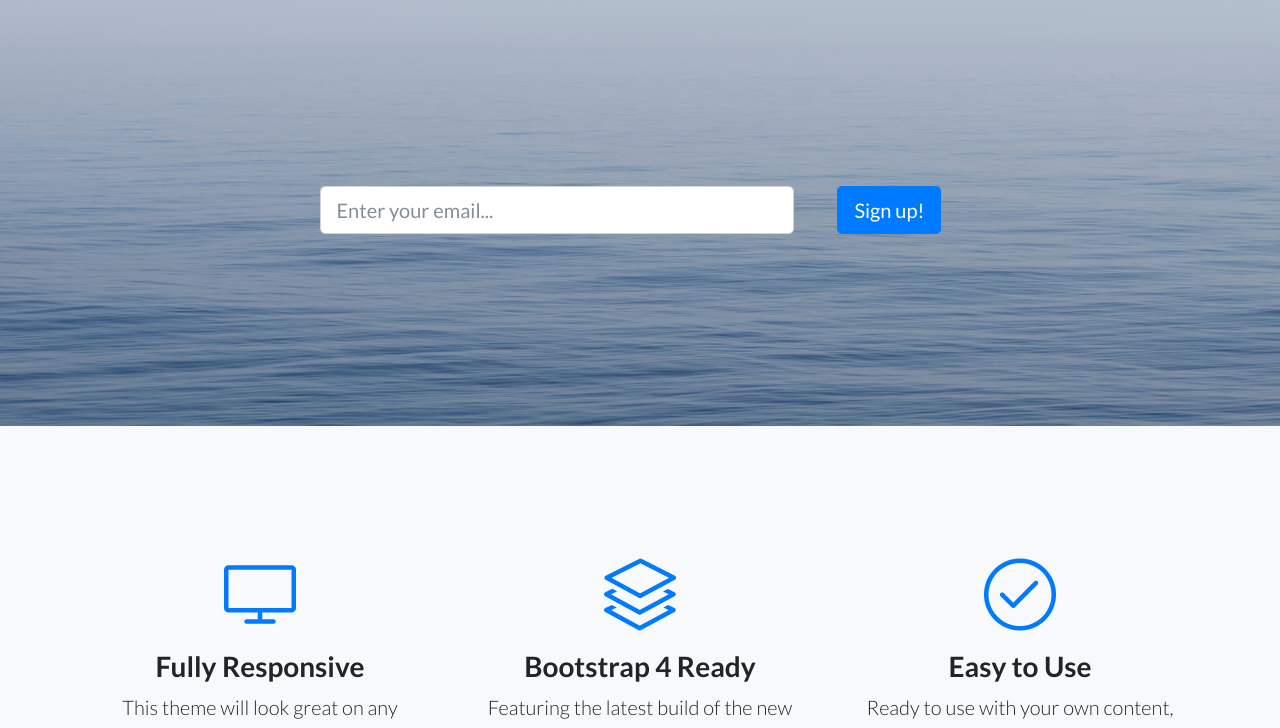
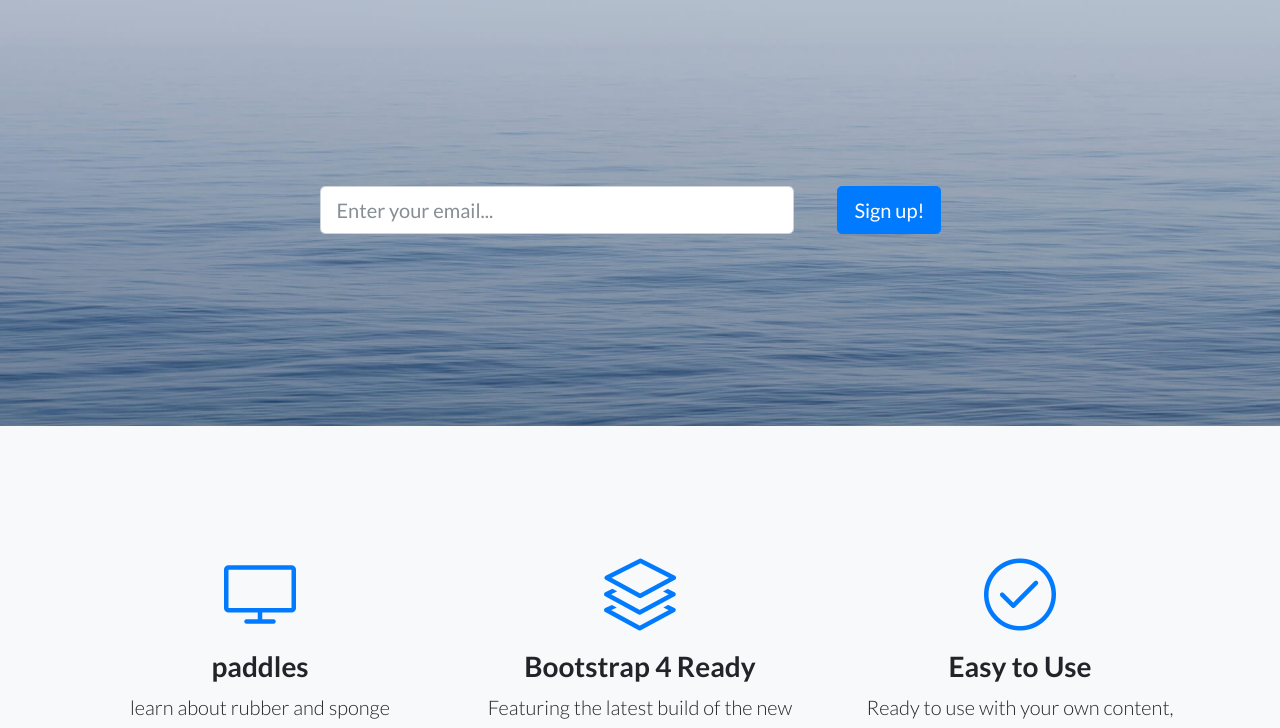
Before and after one commit to Jeremiah1791/Jeremiah1791.github.io, a plain HTML site: page index.html in a window 1280 px wide. Shown: the part 62-790 px from the top of the page. Drawn offline with nearby package versions, Linux system fonts and the light colour scheme.

Commit message:
Update index.html

```diff
--- a/index.html
+++ b/index.html
@@ -40,8 +40,8 @@
                 <div class="col-lg-4">
                     <div class="mx-auto features-icons-item mb-5 mb-lg-0 mb-lg-3">
                         <div class="d-flex features-icons-icon"><i class="icon-screen-desktop m-auto text-primary" data-bss-hover-animate="pulse"></i></div>
-                        <h3>Fully Responsive</h3>
-                        <p class="lead mb-0">This theme will look great on any device, no matter the size!</p>
+                        <h3>paddles</h3>
+                        <p class="lead mb-0">learn about rubber and sponge </p>
                     </div>
                 </div>
                 <div class="col-lg-4">
```
